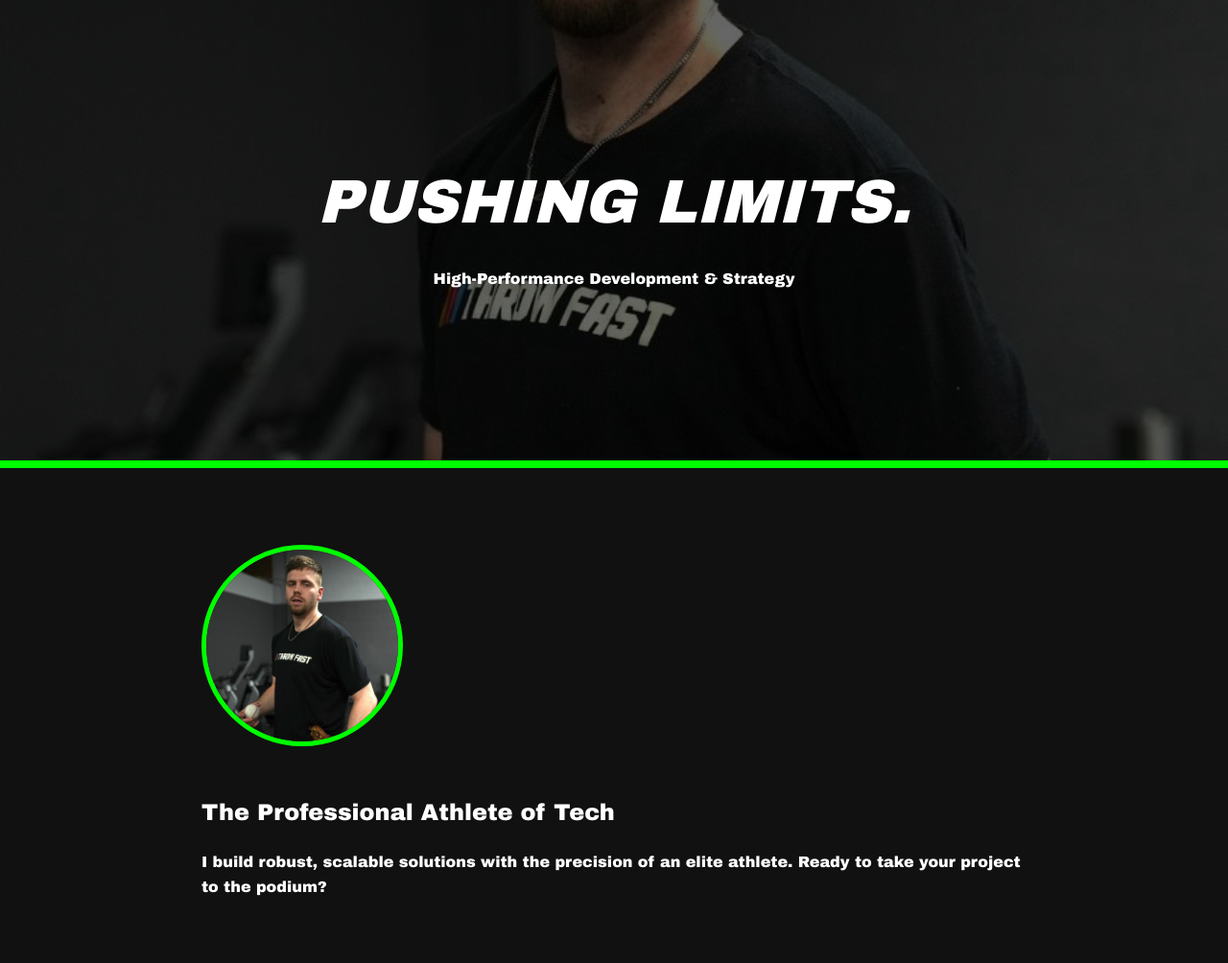
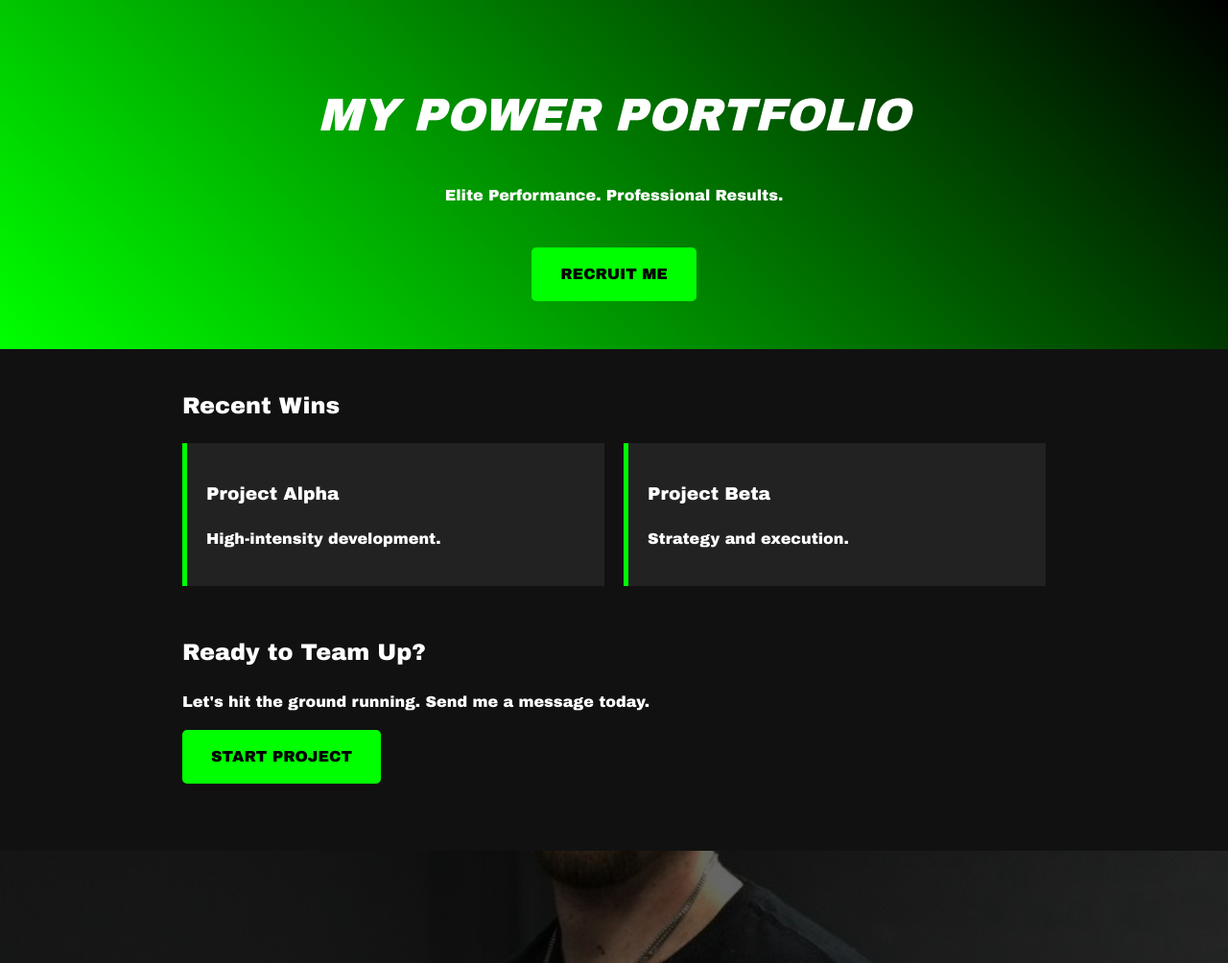
Before and after one commit to AlexanderVelasco64/throwsforrarows, a plain HTML site: page index.html in a window 1280 px wide. Shown: the top 1004 px of the page at 96% size. Drawn offline with Linux system fonts and the light colour scheme.

Commit message:
Added landing page

```diff
--- a/index.html
+++ b/index.html
@@ -5,6 +5,14 @@
     <meta name="viewport" content="width=device-width, initial-scale=1.0">
     <title>Sporty Portfolio | Recruitment</title>
     <style>
+        body { margin: 0; font-family: 'Arial Black', sans-serif; background: #111; color: #fff; }
+        header { padding: 50px 20px; text-align: center; background: linear-gradient(45deg, #00ff00, #000); }
+        h1 { font-size: 3rem; text-transform: uppercase; font-style: italic; }
+        .container { padding: 40px; max-width: 900px; margin: auto; }
+        .btn { background: #00ff00; color: #000; padding: 15px 30px; text-decoration: none; font-weight: bold; border-radius: 5px; }
+        .section { margin-bottom: 50px; }
+        .portfolio-grid { display: grid; grid-template-columns: repeat(auto-fit, minmax(250px, 1fr)); gap: 20px; }
+        .card { background: #222; padding: 20px; border-left: 5px solid #00ff00; }
         :root { --accent: #00ff00; --dark: #111; --light: #fff; }
         body { margin: 0; font-family: 'Arial Black', sans-serif; background: var(--dark); color: var(--light); line-height: 1.6; }
 
@@ -38,6 +46,25 @@
     </style>
 </head>
 <body>
+    <header>
+        <h1>My Power Portfolio</h1>
+        <p>Elite Performance. Professional Results.</p><br>
+        <a href="#contact" class="btn">RECRUIT ME</a>
+    </header>
+    <div class="container">
+        <section class="section">
+            <h2>Recent Wins</h2>
+            <div class="portfolio-grid">
+                <div class="card"><h3>Project Alpha</h3><p>High-intensity development.</p></div>
+                <div class="card"><h3>Project Beta</h3><p>Strategy and execution.</p></div>
+            </div>
+        </section>
+        <section id="contact" class="section">
+            <h2>Ready to Team Up?</h2>
+            <p>Let's hit the ground running. Send me a message today.</p>
+            <a href="mailto:your@email.com" class="btn">START PROJECT</a>
+        </section>
+    </div>
 
     <section class="hero">
         <div class="hero-content">
```
